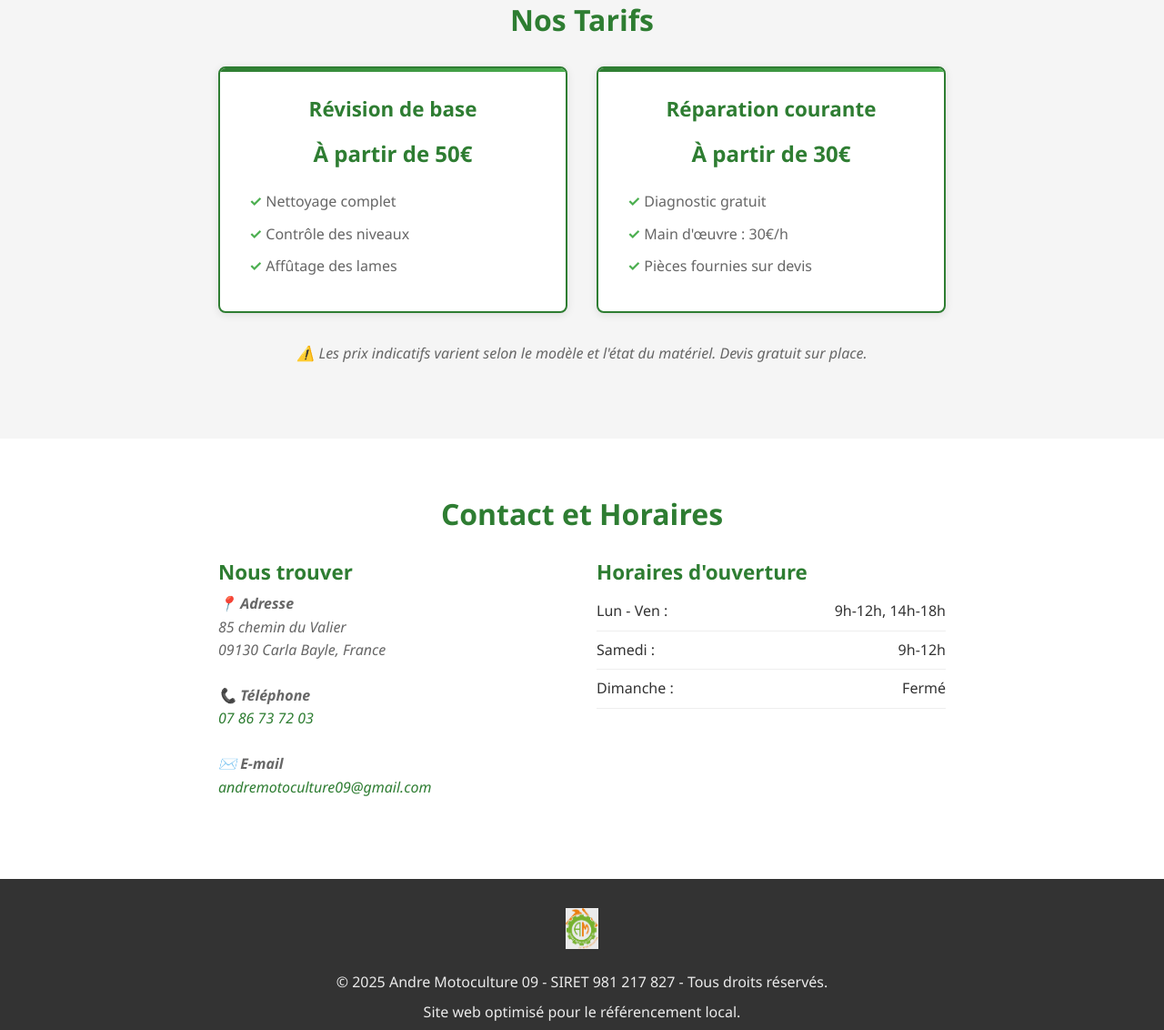
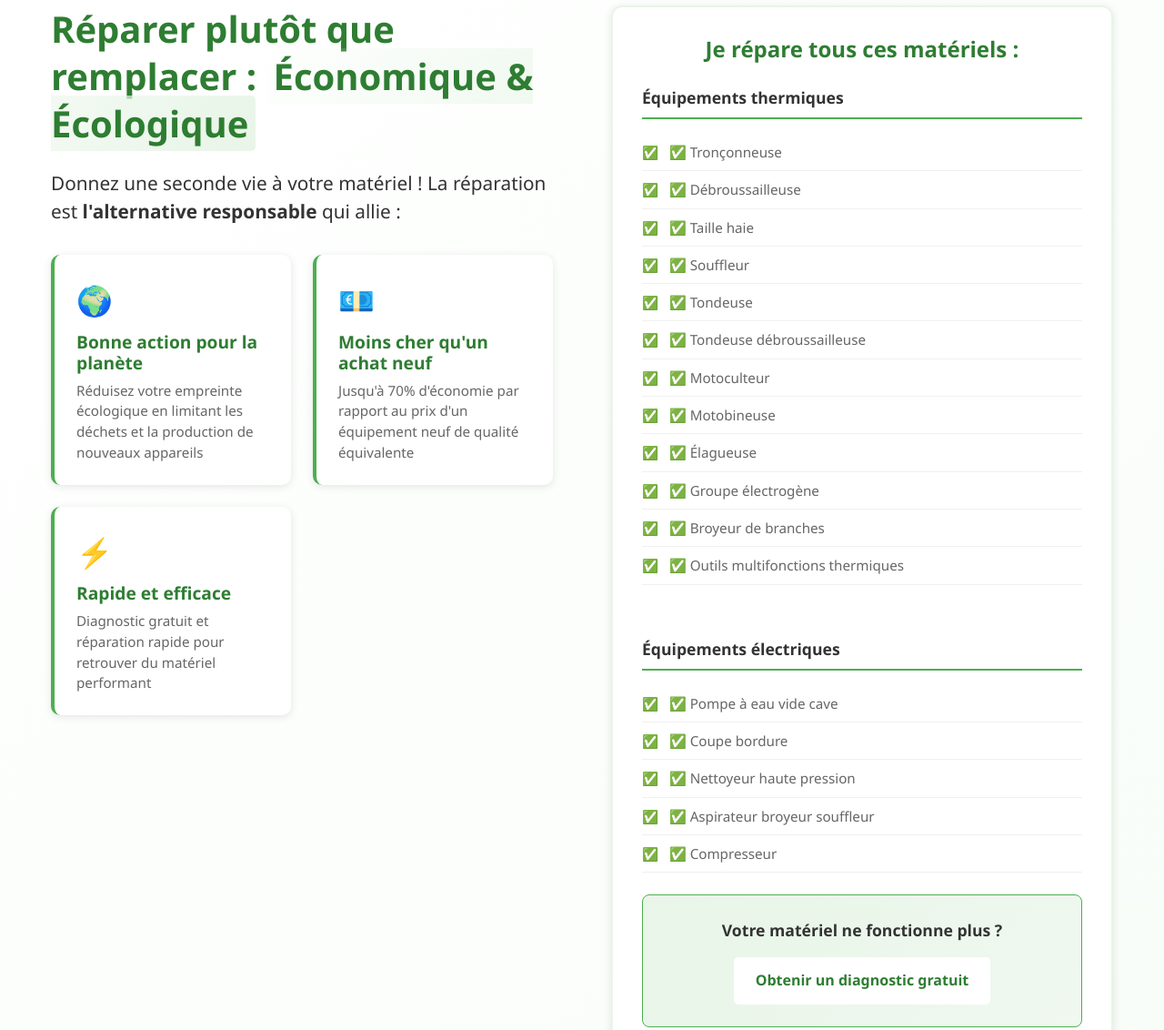
Before and after one commit to izumiberat/Motoculture, a plain HTML site: page index.html in a window 1280 px wide. Shown: the part 1290-2422 px from the top of the page at 91% size. Drawn offline with Linux system fonts and the light colour scheme.

Commit message:
Update index.html

```diff
--- a/index.html
+++ b/index.html
@@ -112,6 +112,71 @@
             </div>
         </section>
 
+        <!-- Section Réparation Écologique -->
+        <section class="repair-eco">
+            <div class="container">
+                <div class="repair-content">
+                    <div class="repair-text">
+                        <h2>Réparer plutôt que remplacer : <span class="highlight">Économique & Écologique</span></h2>
+                        <p class="repair-lead">Donnez une seconde vie à votre matériel ! La réparation est <strong>l'alternative responsable</strong> qui allie :</p>
+                        <div class="eco-benefits">
+                            <div class="benefit">
+                                <span class="benefit-icon">🌍</span>
+                                <h3>Bonne action pour la planète</h3>
+                                <p>Réduisez votre empreinte écologique en limitant les déchets et la production de nouveaux appareils</p>
+                            </div>
+                            <div class="benefit">
+                                <span class="benefit-icon">💶</span>
+                                <h3>Moins cher qu'un achat neuf</h3>
+                                <p>Jusqu'à 70% d'économie par rapport au prix d'un équipement neuf de qualité équivalente</p>
+                            </div>
+                            <div class="benefit">
+                                <span class="benefit-icon">⚡</span>
+                                <h3>Rapide et efficace</h3>
+                                <p>Diagnostic gratuit et réparation rapide pour retrouver du matériel performant</p>
+                            </div>
+                        </div>
+                    </div>
+
+                    <div class="materials-section">
+                        <h3>Je répare tous ces matériels :</h3>
+                        <div class="materials-grid">
+                            <div class="material-category">
+                                <h4>Équipements thermiques</h4>
+                                <ul class="materials-list">
+                                    <li>✅ Tronçonneuse</li>
+                                    <li>✅ Débroussailleuse</li>
+                                    <li>✅ Taille haie</li>
+                                    <li>✅ Souffleur</li>
+                                    <li>✅ Tondeuse</li>
+                                    <li>✅ Tondeuse débroussailleuse</li>
+                                    <li>✅ Motoculteur</li>
+                                    <li>✅ Motobineuse</li>
+                                    <li>✅ Élagueuse</li>
+                                    <li>✅ Groupe électrogène</li>
+                                    <li>✅ Broyeur de branches</li>
+                                    <li>✅ Outils multifonctions thermiques</li>
+                                </ul>
+                            </div>
+                            <div class="material-category">
+                                <h4>Équipements électriques</h4>
+                                <ul class="materials-list">
+                                    <li>✅ Pompe à eau vide cave</li>
+                                    <li>✅ Coupe bordure</li>
+                                    <li>✅ Nettoyeur haute pression</li>
+                                    <li>✅ Aspirateur broyeur souffleur</li>
+                                    <li>✅ Compresseur</li>
+                                </ul>
+                                <div class="repair-cta">
+                                    <p class="cta-text">Votre matériel ne fonctionne plus ?</p>
+                                    <a href="tel:0786737203" class="btn btn-primary">Obtenir un diagnostic gratuit</a>
+                                </div>
+                            </div>
+                        </div>
+                    </div>
+                </div>
+            </div>
+        </section>
         <!-- Section Tarifs -->
         <section id="tarifs" class="pricing">
             <div class="container">
```
